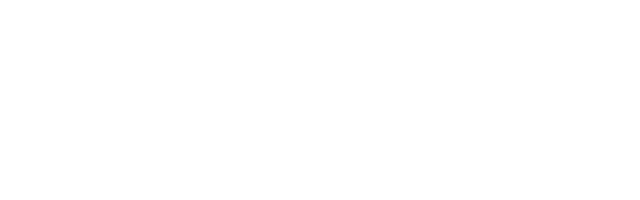
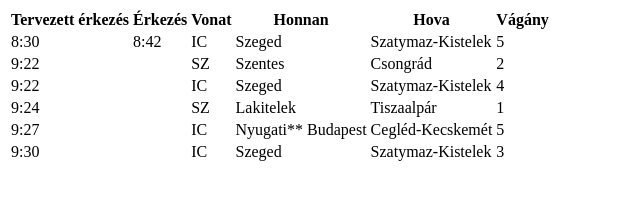
Before and after one commit to Milicicaa/2025_01_30_MAV_utastajekoztato, a plain HTML site: page index.html in a window 1280 px wide. Shown: the whole page, without its empty margins (0-640 px from the left). Drawn offline with Linux system fonts and the light colour scheme.

Commit message:
Update index.html

```diff
--- a/index.html
+++ b/index.html
@@ -1,11 +1,73 @@
 <!DOCTYPE html>
-<html lang="en">
+<html lang="hu">
 <head>
     <meta charset="UTF-8">
     <meta name="viewport" content="width=device-width, initial-scale=1.0">
     <title>Máv utastájékoztató</title>
 </head>
 <body>
+    <table>
+        <thead>
+            <tr>
+                <th>Tervezett érkezés</th>
+                <th>Érkezés</th>
+                <th>Vonat</th>
+                <th>Honnan</th>
+                <th>Hova</th>
+                <th>Vágány</th>
+            </tr>
+        </thead>
 
+        <tbody>
+            <tr>
+                <td>8:30</td>
+                <td>8:42</td>
+                <td>IC</td>
+                <td>Szeged</td>
+                <td>Szatymaz-Kistelek</td>
+                <td>5</td>
+            </tr>
+            <tr>
+                <td>9:22</td>
+                <td></td>
+                <td>SZ</td>
+                <td>Szentes</td>
+                <td>Csongrád</td>
+                <td>2</td>
+            </tr>
+            <tr>
+                <td>9:22</td>
+                <td></td>
+                <td>IC</td>
+                <td>Szeged</td>
+                <td>Szatymaz-Kistelek</td>
+                <td>4</td>
+            </tr>
+            <tr>
+                <td>9:24</td>
+                <td></td>
+                <td>SZ</td>
+                <td>Lakitelek</td>
+                <td>Tiszaalpár</td>
+                <td>1</td>
+            </tr>
+            <tr>
+                <td>9:27</td>
+                <td></td>
+                <td>IC</td>
+                <td>Nyugati** Budapest</td>
+                <td>Cegléd-Kecskemét</td>
+                <td>5</td>
+            </tr>
+            <tr>
+                <td>9:30</td>
+                <td></td>
+                <td>IC</td>
+                <td>Szeged</td>
+                <td>Szatymaz-Kistelek</td>
+                <td>3</td>
+            </tr>
+        </tbody>
+    </table>
 </body>
 </html>
```
